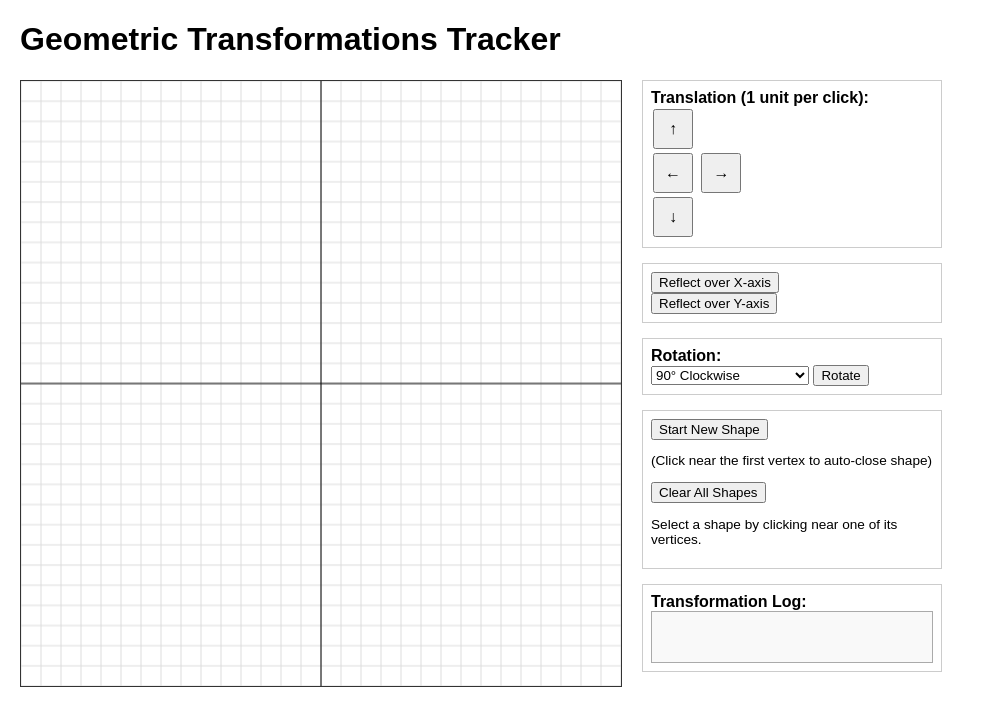
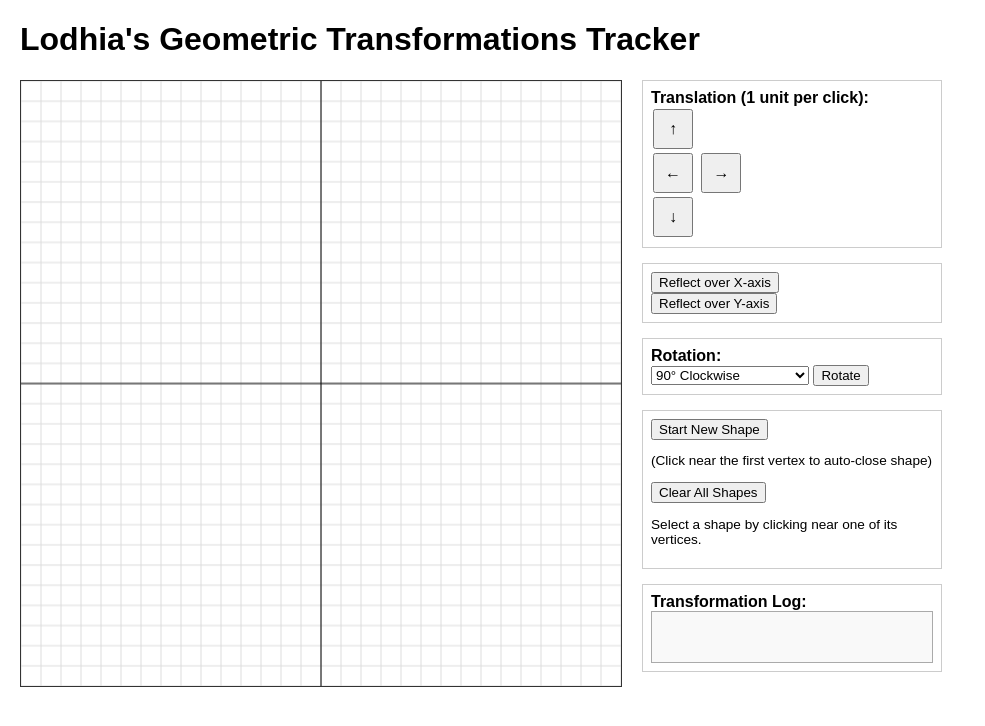
Before and after one commit to alkloihd/lodhiatransformations, a plain HTML site: page index.html in a window 1280 px wide. Shown: the whole page, without its empty margins (0-985 px from the left). Drawn offline with Linux system fonts and the light colour scheme.

Commit message:
Update index.html

```diff
--- a/index.html
+++ b/index.html
@@ -39,7 +39,7 @@
   </style>
 </head>
 <body>
-  <h1>Geometric Transformations Tracker</h1>
+  <h1>Lodhia's Geometric Transformations Tracker</h1>
   <div id="container">
     <canvas id="drawingCanvas" width="600" height="600"></canvas>
     <div id="controls">
```
